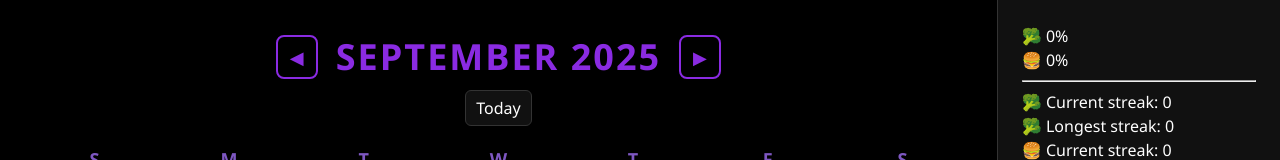
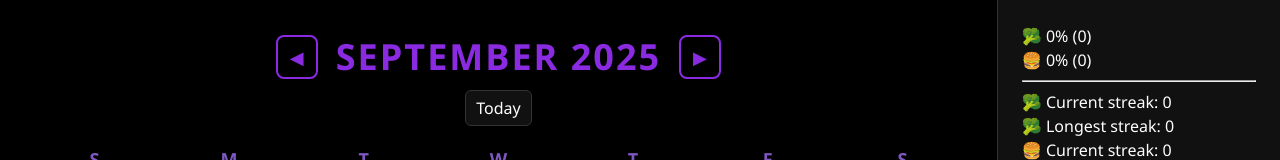
Before and after one commit to Aldomf/emoji-calendar, a React (Vite) app: page / in a window 1280 px wide. Shown: the top 160 px of the page. Built offline with nearby package versions, Linux system fonts and the light colour scheme.

Commit message:
adding counts to the %

```diff
--- a/src/components/RightPanel.tsx
+++ b/src/components/RightPanel.tsx
@@ -17,7 +17,8 @@ export default function RightPanel({ data, sidebarOpen }: Props) {
   }
 
   const healthyPct = total > 0 ? Math.round((healthyCount / total) * 100) : 0;
-  const unhealthyPct = total > 0 ? Math.round((unhealthyCount / total) * 100) : 0;
+  const unhealthyPct =
+    total > 0 ? Math.round((unhealthyCount / total) * 100) : 0;
 
   // Calculate streaks
   const sortedKeys = Object.keys(data).sort();
@@ -54,8 +55,8 @@ export default function RightPanel({ data, sidebarOpen }: Props) {
 
   return (
     <div className={`right-panel ${sidebarOpen ? "open" : ""}`}>
-      🥦 {healthyPct}% <br />
-      🍔 {unhealthyPct}%
+      🥦 {healthyPct}% <span>({healthyCount})</span> <br />
+      🍔 {unhealthyPct}% <span>({unhealthyCount})</span>
       <hr />
       <div>🥦 Current streak: {currentHealthy}</div>
       <div>🥦 Longest streak: {maxHealthy}</div>
```
